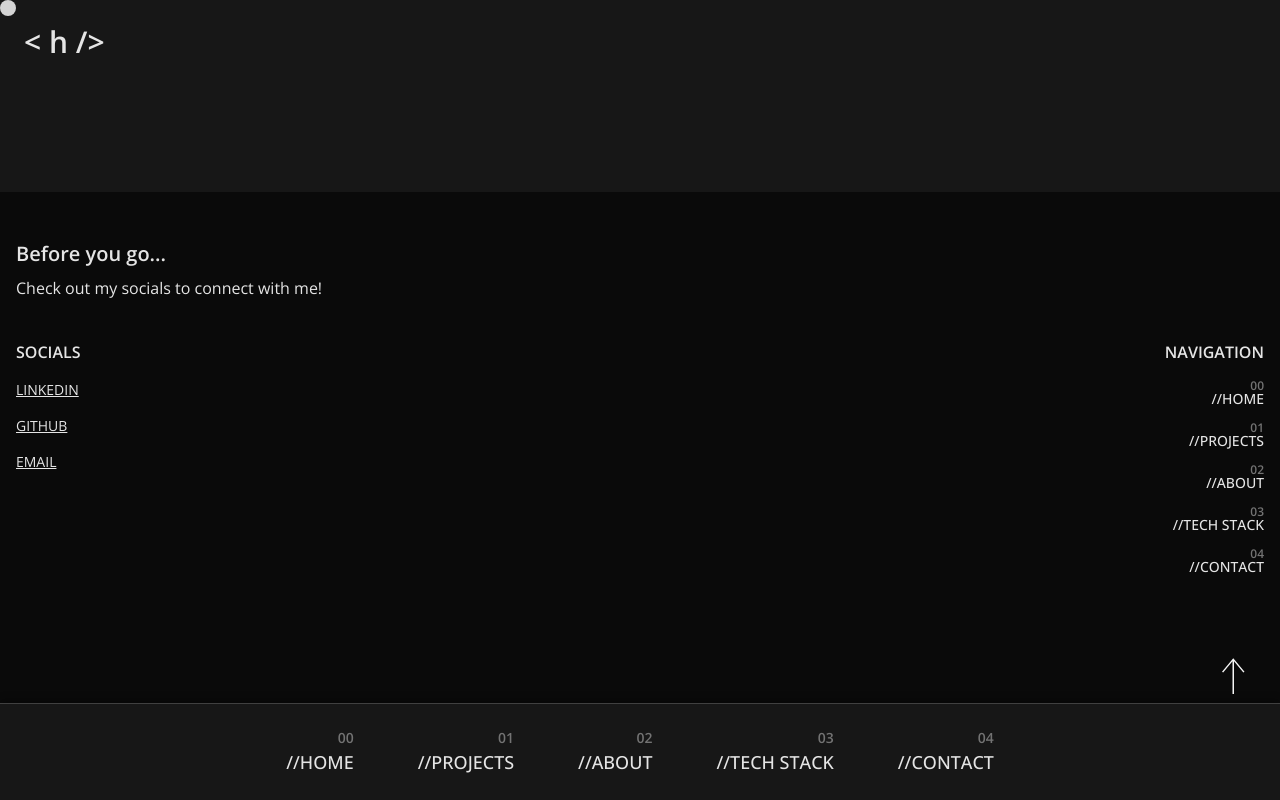
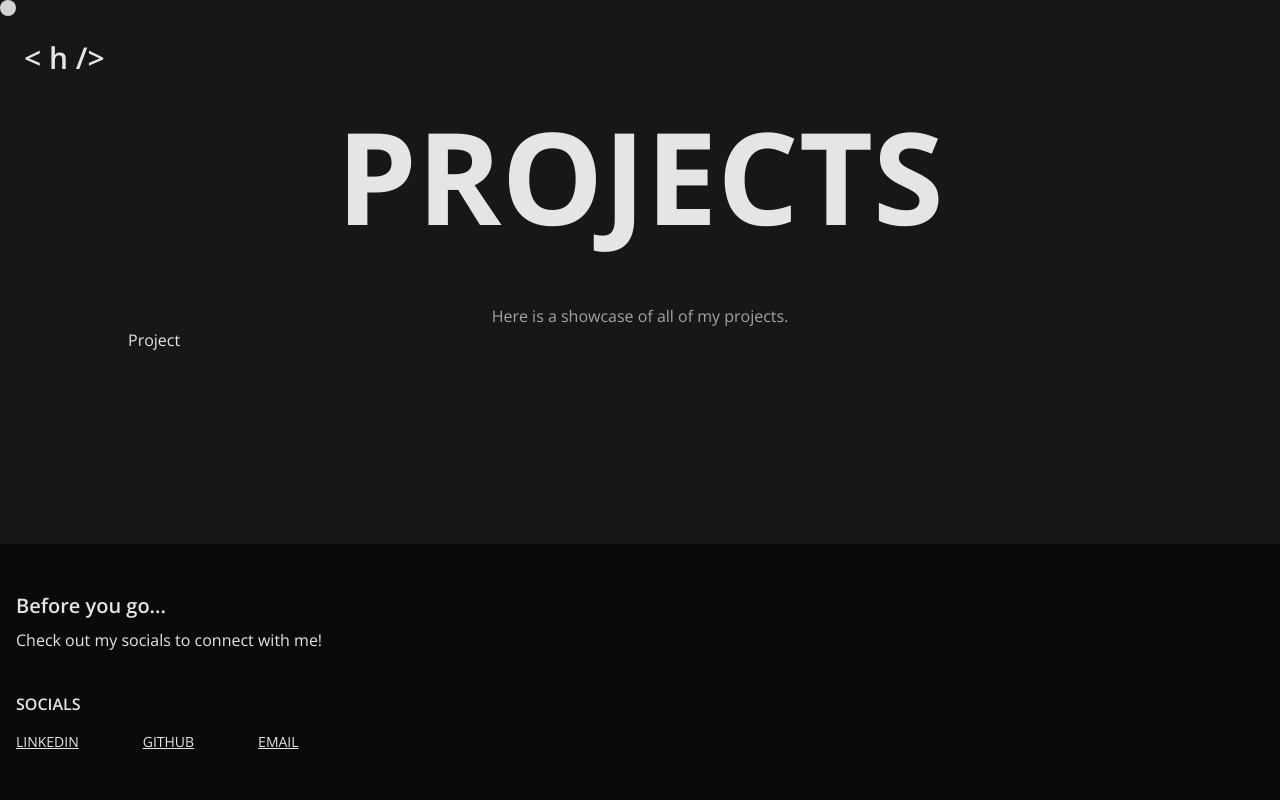
Before and after one commit to hojinchang/portfolio, a React (Vite) app: page /projects in a window 1280 px wide. Shown: the top 800 px of the page. Built offline with nearby package versions, Linux system fonts and the light colour scheme; a web font is replaced by a local one.

Commit message:
Refractor projects component into featured projects and add projects page

```diff
--- a/src/components/ProjectArticle.tsx
+++ b/src/components/FeaturedProjectArticle.tsx
@@ -3,7 +3,7 @@ import { useSelector } from "react-redux";
 import { Link } from "react-router-dom";
 
 import { RootState } from "../store/store";
-import FeaturedImage from "../components/FeaturedImage";
+import FeaturedImage from "./FeaturedImage";
 import { ProjectInterface } from "../interfaces/interfaces";
 
 
@@ -16,7 +16,7 @@ interface ProjectArticleProps {
     detailsRef: React.RefObject<HTMLDivElement>;
 }
 
-const ProjectArticle: FC<ProjectArticleProps> = ({ project, idx, active, articleRef, imageRef, detailsRef }) => {
+const FeaturedProjectArticle: FC<ProjectArticleProps> = ({ project, idx, active, articleRef, imageRef, detailsRef }) => {
 
     const isMobile = useSelector((state: RootState) => state.isMobile.isMobile);
 
@@ -51,4 +51,4 @@ const ProjectArticle: FC<ProjectArticleProps> = ({ project, idx, active, article
     )
 }
 
-export default ProjectArticle;
+export default FeaturedProjectArticle;
--- a/src/components/footer.tsx
+++ b/src/components/footer.tsx
@@ -11,10 +11,10 @@ const Footer: FC = () => {
 
     const handleScrollUp = (e: React.MouseEvent<HTMLAnchorElement, MouseEvent>) => {
         e.preventDefault();
-        const home = document.getElementById("home");
-        if (home) {
-            home.scrollIntoView({ behavior: "smooth" });
-        }
+        window.scrollTo({
+            top: 0,
+            behavior: "smooth"
+        });
     }
 
     return (
@@ -36,7 +36,7 @@ const Footer: FC = () => {
                     {!isMobile && (
                         <div className="border-b-2 border-neutral-200"></div>
                     )}
-                    <div>
+                    <nav>
                         <h4 className="font-semibold mb-2">NAVIGATION</h4>
                         <ul className={ `flex ${isMobile ? "flex-col items-end" : "flex-row items-center gap-16"}` }>
                             {navItems.map(( item, idx ) => (
@@ -50,7 +50,7 @@ const Footer: FC = () => {
                                 />
                             ))}
                         </ul>
-                    </div>
+                    </nav>
                 </div>
                 <div className="flex justify-end mt-16">
                     <a className="scroll-up block p-3" onClick={ handleScrollUp }>
--- a/src/components/header/Header.tsx
+++ b/src/components/header/Header.tsx
@@ -1,6 +1,6 @@
 import { FC } from "react";
 import { useSelector } from "react-redux";
-import { NavLink } from "react-router-dom";
+import { NavLink, useLocation } from "react-router-dom";
 
 import { RootState } from "../../store/store";
 import Nav from "./Nav";
@@ -8,13 +8,24 @@ import Nav from "./Nav";
 
 const Header: FC = () => {
     const isMobile = useSelector((state: RootState) => state.isMobile.isMobile);
+    const location = useLocation();
+
+    const isHomePage = location.pathname === "/";
 
     return (
-        <header className={`absolute top-0 left-0 right-0 z-10 pl-6 pb-6 ${isMobile ? "pt-6" : "pt-10 bg-neutral-900 border-b border-neutral-700 shadow-bot-shadow"}`}>
+        <header
+            className={
+                `absolute top-0 left-0 right-0 z-10 pl-6 pb-6
+                ${isMobile
+                    ? "pt-6"
+                    : `pt-10 ${isHomePage && "bg-neutral-900 border-b border-neutral-700 shadow-bot-shadow"}`
+                }`
+            }
+        >
             <NavLink to="/" className="logo z-10 group">
                 <p className="inline text-3xl font-semibold text-neutral-200 transition duration-300 lg:group-hover:text-neutral-500"><span>{"< h "}</span><span className="animate-codeFlash">{"/>"}</span></p>
             </NavLink>
-            <Nav />
+            { isHomePage && <Nav /> }
         </header>
     )
 }
--- a/src/components/header/NavItem.tsx
+++ b/src/components/header/NavItem.tsx
@@ -36,9 +36,9 @@ const NavItem: FC<Props> = ({
 
     return (
         <li>
-            <a onClick={handleNavigate} className={linkClassName}>
-                <p className={topTextClassName}>{`0${idx}`}</p>
-                <p className={bottomTextClassName}><span>//</span>{item.toUpperCase()}</p>
+            <a onClick={ handleNavigate } className={ linkClassName }>
+                <p className={ topTextClassName }>{`0${idx}`}</p>
+                <p className={ bottomTextClassName }><span>//</span>{ item.toUpperCase() }</p>
             </a>
         </li>
     );
--- a/src/pages/HomePage.tsx
+++ b/src/pages/HomePage.tsx
@@ -1,7 +1,6 @@
-import { FC, useEffect } from "react";
-import { useDispatch, useSelector } from "react-redux";
+import { FC } from "react";
+import { useSelector } from "react-redux";
 
-import { setIsMobile } from "../features/isMobile/isMobileSlice";
 import { RootState } from "../store/store";
 
 import HomeSection from "../sections/HomeSection";
@@ -11,23 +10,6 @@ import TechStackSection from "../sections/TechStackSection";
 
 const HomePage: FC = () => {
     const isMobile = useSelector(( state: RootState ) => state.isMobile.isMobile);
-    const dispatch = useDispatch();
-
-    // Update the isMobile global state
-    useEffect(() => {
-        const handleResize = () => {
-            const screenWidth = window.innerWidth;
-            dispatch( setIsMobile(screenWidth < 768) );
-        };
-
-        handleResize();
-        window.addEventListener('resize', handleResize); // Listen for resize events
-
-        return () => {
-            window.removeEventListener('resize', handleResize); // Clean up the event listener
-        };
-
-    }, [dispatch]);
 
     return (
         <main className={ `flex flex-col gap-40 px-4 ${ isMobile ? "pb-20" : "" }` }>
--- /dev/null
+++ b/src/pages/ProjectsPage.tsx
@@ -0,0 +1,28 @@
+import { FC, useEffect } from "react";
+import { useSelector } from "react-redux";
+
+import { RootState } from "../store/store";
+
+
+const ProjectsPage: FC = () => {
+    const isMobile = useSelector(( state: RootState ) => state.isMobile.isMobile);
+
+    // Scroll to the top of the page when the page mounts
+    useEffect(() => {
+        window.scrollTo(0, 0);
+    }, []);
+
+    return (
+        <main className={ `${ isMobile ? "pb-20" : "" }` }>
+            <section className="max-w-[1400px] mx-auto mt-28">
+                <h1 className="font-bold text-9xl text-center mb-16">PROJECTS</h1>
+                <p className="text-center text-neutral-400">Here is a showcase of all of my projects.</p>
+            </section>
+            <section className="max-w-5xl mx-auto">
+                <div>Project</div>
+            </section>
+        </main>
+    )
+}
+
+export default ProjectsPage;
--- a/src/routers/AppRouter.tsx
+++ b/src/routers/AppRouter.tsx
@@ -1,12 +1,33 @@
-import { FC } from "react";
+import { FC, useEffect } from "react";
 import { BrowserRouter, Routes, Route } from "react-router-dom";
+import { useDispatch } from "react-redux";
+import { setIsMobile } from "../features/isMobile/isMobileSlice";
+
 
 import DotCursor from "../components/DotCursor";
 import Header from "../components/header/Header";
 import HomePage from "../pages/HomePage";
+import ProjectsPage from "../pages/ProjectsPage";
 import Footer from "../components/footer";
 
 const AppRouter: FC = () => {
+    const dispatch = useDispatch();
+
+    // Update the isMobile global state
+    useEffect(() => {
+        const handleResize = () => {
+            const screenWidth = window.innerWidth;
+            dispatch( setIsMobile(screenWidth < 768) );
+        };
+
+        handleResize();
+        window.addEventListener('resize', handleResize); // Listen for resize events
+
+        return () => {
+            window.removeEventListener('resize', handleResize); // Clean up the event listener
+        };
+
+    }, [dispatch]);
 
     return (
         <BrowserRouter>
@@ -14,7 +35,8 @@ const AppRouter: FC = () => {
                 <DotCursor />
                 <Header />
                 <Routes>
-                    <Route path="/" element={<HomePage />} />
+                    <Route path="/" element={ <HomePage /> } />
+                    <Route path="/projects" element={ <ProjectsPage /> } />
                 </Routes>
                 <Footer />
             </div>
--- a/src/sections/ProjectSection.tsx
+++ b/src/sections/ProjectSection.tsx
@@ -6,7 +6,7 @@ import { featuredProjectsAPIPath} from "../global/wpAPIPath";
 import handleHeadingIntersect  from "../global/handleHeadingIntersect";
 import animateProjectArticle from "../global/animateProjectArticle";
 import { ProjectInterface } from "../interfaces/interfaces";
-import ProjectArticle from "../components/ProjectArticle";
+import FeaturedProjectArticle from "../components/FeaturedProjectArticle";
 
 
 interface ActiveProject {
@@ -121,7 +121,7 @@ const ProjectSection: FC = () => {
             <h2 ref={ titleRef } className="section-title">// FEATURED PROJECTS</h2>
             <div ref={ titleBorderRef } className="section-border"></div>
             <p ref={ viewAllProjectsRef } className="self-end">
-                <Link  to="/projects" className="block font-medium p-4 lg:text-lg link-hover">{"< VIEW ALL PROJECTS />"}</Link>
+                <Link to="/projects" className="block font-medium p-4 lg:text-lg link-hover">{"< VIEW ALL PROJECTS />"}</Link>
             </p>
             <div ref={ contentWrapperRef } className="flex flex-col gap-6">
                 <div className="flex">
@@ -129,7 +129,7 @@ const ProjectSection: FC = () => {
                         projects.map(( project, idx ) => {
                             const projectRef = projectRefs.current[idx];
                             return (
-                                <ProjectArticle
+                                <FeaturedProjectArticle
                                     key={ project.title.rendered }
                                     idx={ idx }
                                     project={ project }
```
